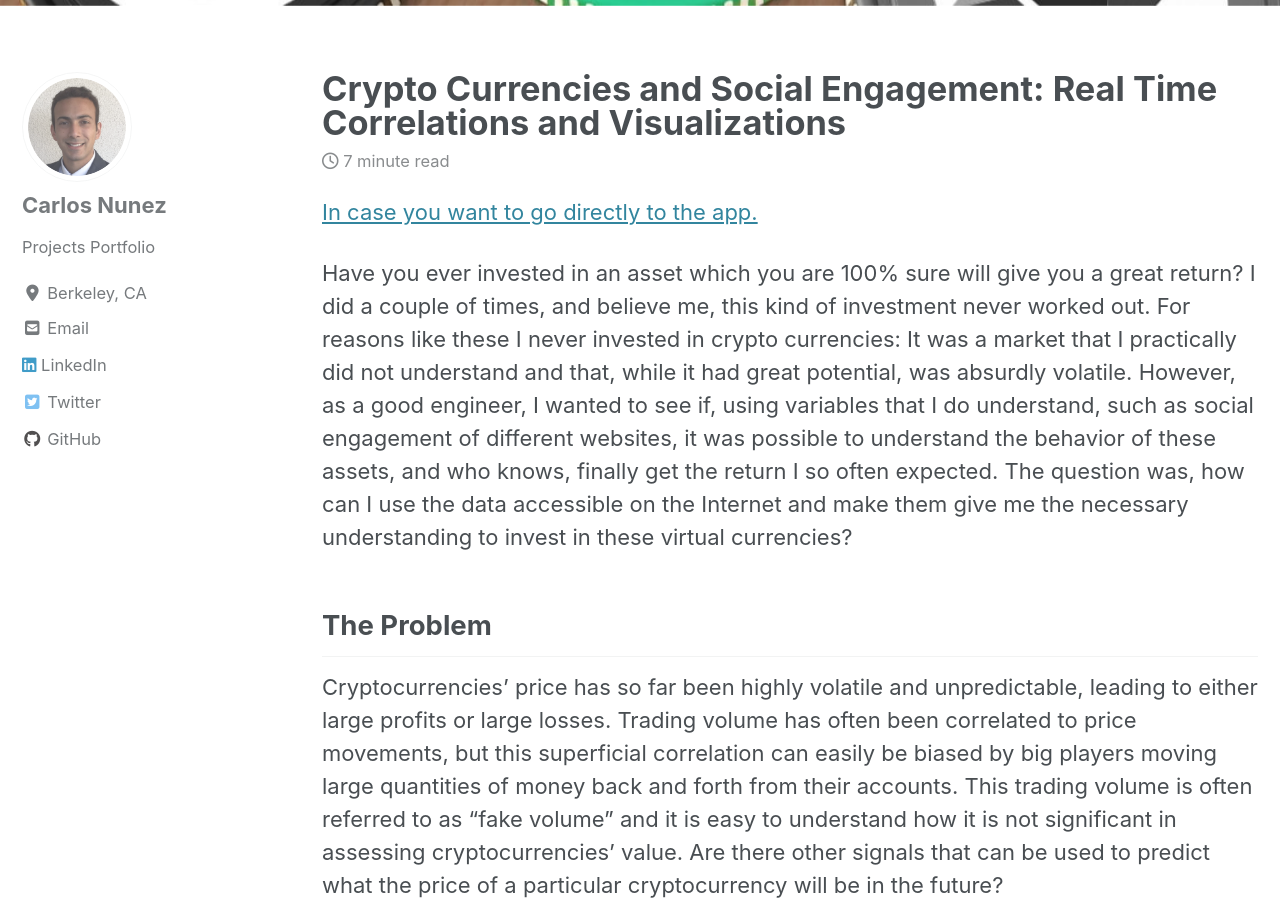
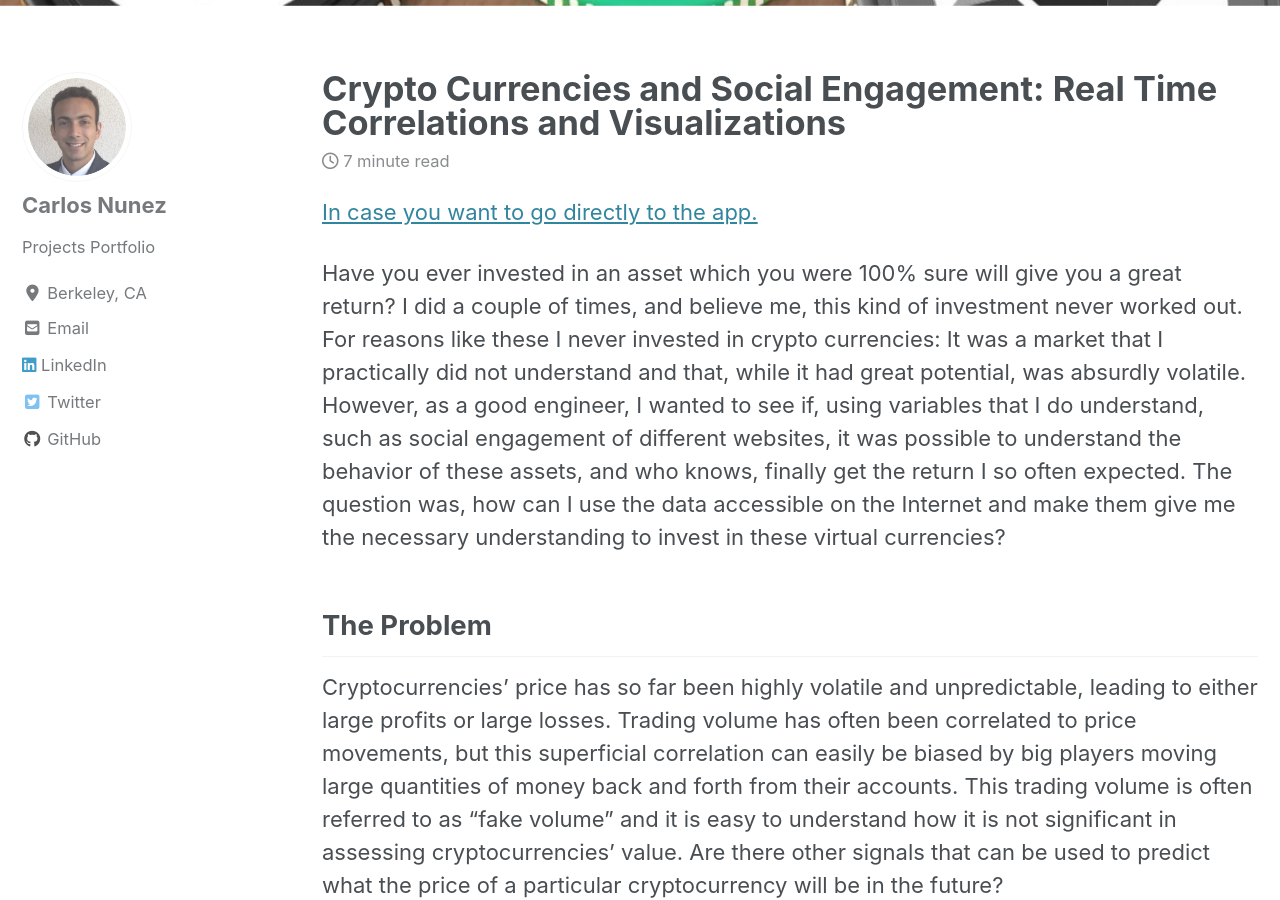
Before and after one commit to carlosnunezc94/carlosnunezc94.github.io, a Jekyll site: the page built from _posts/2020-05-05-crypto.md, in a window 1280 px wide and 900 px high, scrolled down 757 px. Built offline with Jekyll 4.4.1, drawn with Linux system fonts in a browser that asks for light colours; cached includes are drawn as plain includes; nearby versions of some CDN libraries; some of the changed text lies outside the part shown.

Commit message:
'commit'

```diff
--- a/_posts/2020-05-05-crypto.md
+++ b/_posts/2020-05-05-crypto.md
@@ -11,7 +11,7 @@ header:
 
 [In case you want to go directly to the app.](https://crypto-data-info290t.herokuapp.com/)
 
-Have you ever invested in an asset which you are 100% sure will give you a great return? I did a couple of times, and believe me, this kind of investment never worked out. For reasons like these I never invested in crypto currencies: It was a market that I practically did not understand and that, while it had great potential, was absurdly volatile. However, as a good engineer, I wanted to see if, using variables that I do understand, such as social engagement of different websites, it was possible to understand the behavior of these assets, and who knows, finally get the return I so often expected. The question was, how can I use the data accessible on the Internet and make them give me the necessary understanding to invest in these virtual currencies?
+Have you ever invested in an asset which you were 100% sure will give you a great return? I did a couple of times, and believe me, this kind of investment never worked out. For reasons like these I never invested in crypto currencies: It was a market that I practically did not understand and that, while it had great potential, was absurdly volatile. However, as a good engineer, I wanted to see if, using variables that I do understand, such as social engagement of different websites, it was possible to understand the behavior of these assets, and who knows, finally get the return I so often expected. The question was, how can I use the data accessible on the Internet and make them give me the necessary understanding to invest in these virtual currencies?
 
 ## The Problem
 
```
Also changed, not shown: other parts of _posts/2020-05-05-crypto.md (+1 -1 lines).
